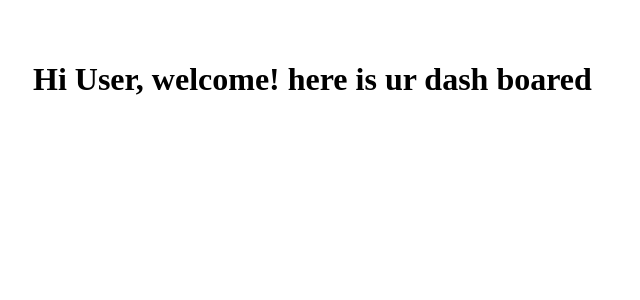
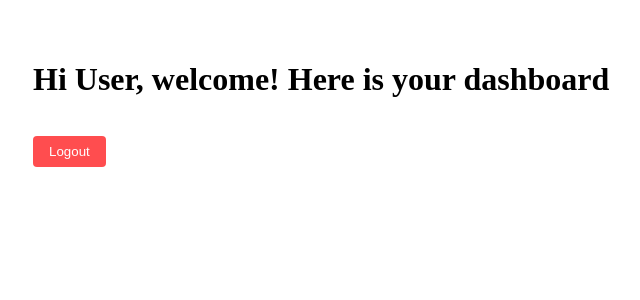
Before and after one commit to Muaz2004/tpma, a React (Create React App) app in the folder frontend/: page /user-dashboard in a window 1280 px wide. Shown: the top 300 px of the page, without its empty margins (7-647 px from the left). Built offline with nearby package versions, Linux system fonts and the light colour scheme; no server answers.

Commit message:
try to fix using logout

```diff
--- a/frontend/src/pages/UserDashboard.js
+++ b/frontend/src/pages/UserDashboard.js
@@ -1,14 +1,36 @@
 // src/pages/UserDashboard.js
 import React, { useContext } from "react";
+import { useNavigate } from "react-router-dom";
 import { AuthContext } from "../context/AuthContext";
 
 const UserDashboard = () => {
-  const { user } = useContext(AuthContext);
+  const { user, logout } = useContext(AuthContext);
+  const navigate = useNavigate();
+
+  const handleLogout = () => {
+    logout();          // remove user & token from context and localStorage
+    navigate("/login"); // redirect to login page
+  };
 
   return (
     <div style={{ padding: "2rem" }}>
-      <h1>Hi User, welcome! here is ur dash boared</h1>
+      <h1>Hi User, welcome! Here is your dashboard</h1>
       <p>{user && `Logged in as: ${user.name}`}</p>
+
+      <button
+        onClick={handleLogout}
+        style={{
+          marginTop: "1rem",
+          padding: "0.5rem 1rem",
+          backgroundColor: "#ff4d4f",
+          color: "white",
+          border: "none",
+          borderRadius: "4px",
+          cursor: "pointer",
+        }}
+      >
+        Logout
+      </button>
     </div>
   );
 };
```
